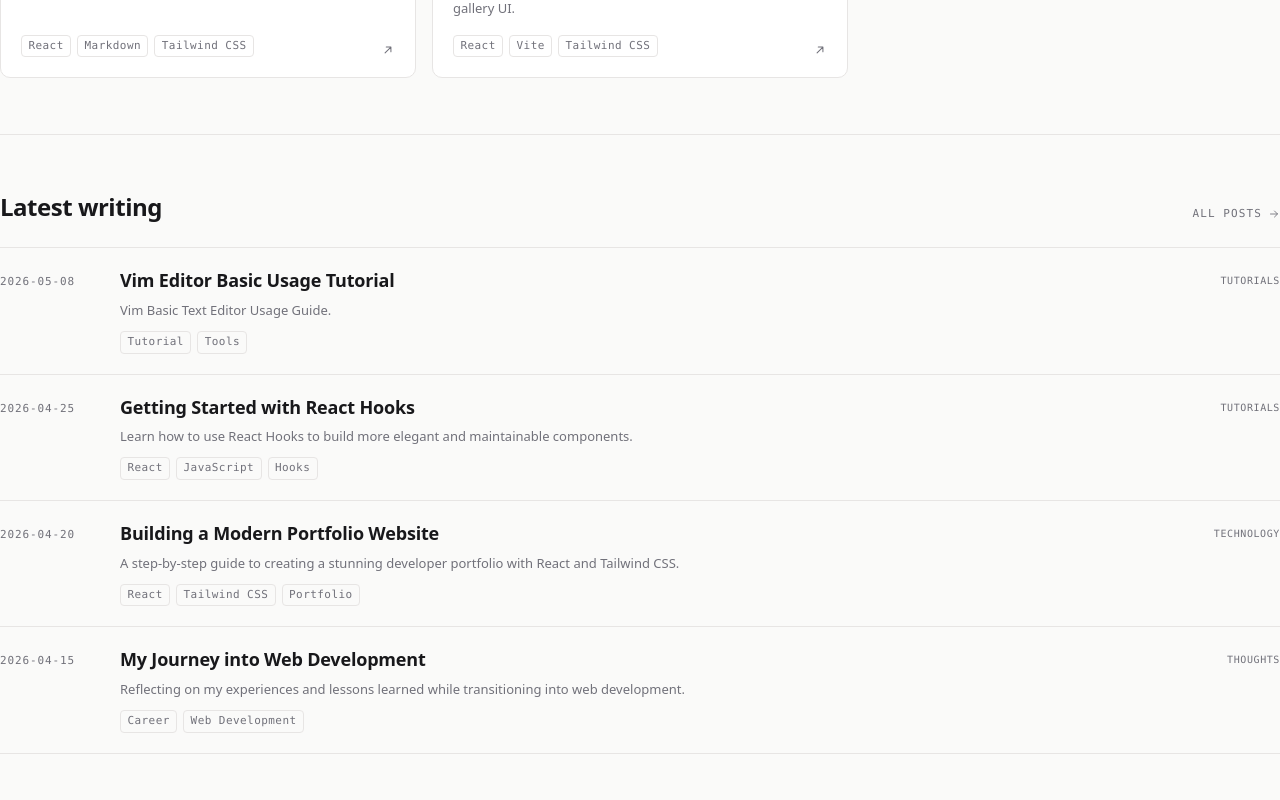
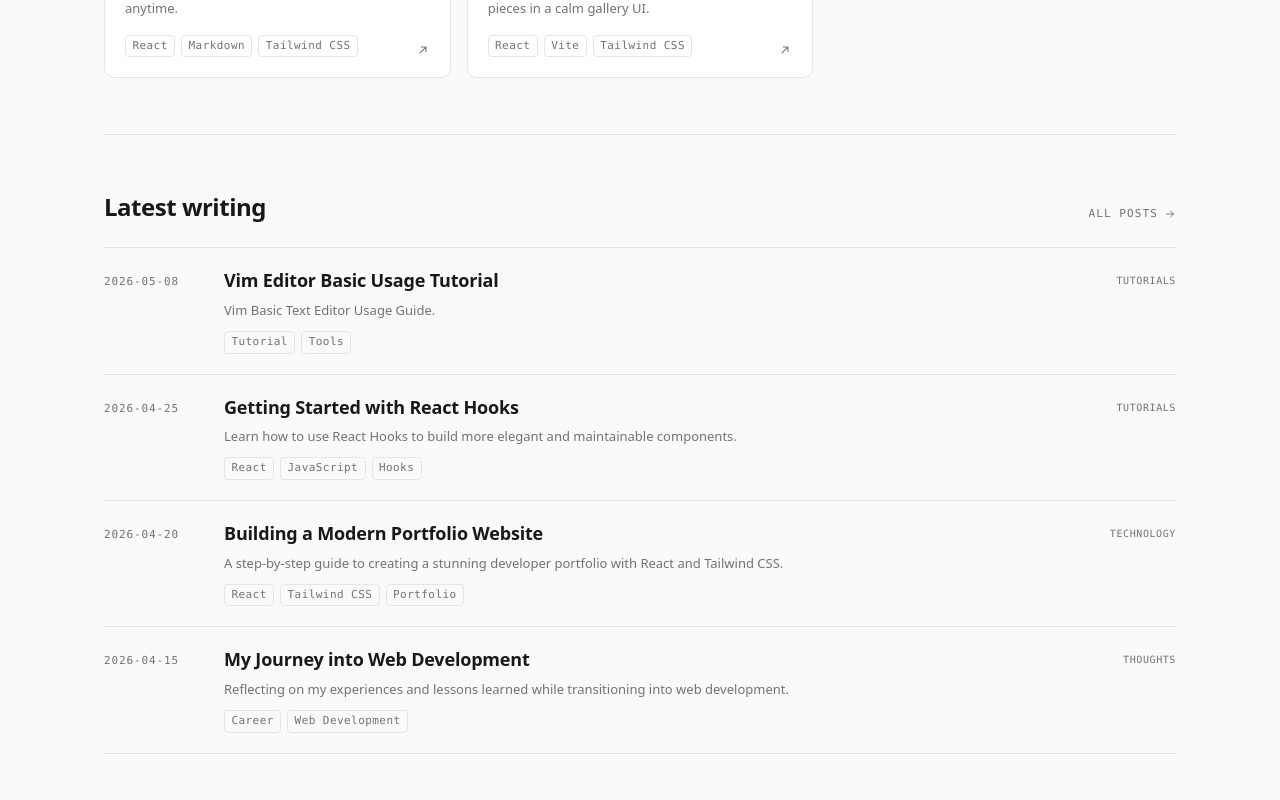
Before and after one commit to duan-deqing/duan-deqing.github.io, a React (Vite) app: page / in a window 1280 px wide. Shown: the part 1080-1880 px from the top of the page. Built offline with nearby package versions, Linux system fonts and the light colour scheme.

Commit message:
fix: 补全页面容器并消除文章区布局抖动

```diff
--- a/src/App.jsx
+++ b/src/App.jsx
@@ -44,7 +44,7 @@ export default function App() {
       <div className="flex min-h-screen flex-col bg-page text-ink">
         <ScrollToTop />
         <SiteHeader />
-        <main className="flex-1">
+        <main className="container-page flex-1">
           <Suspense fallback={<div className="container-page min-h-[50vh]" aria-hidden />}>
             <Routes>
               <Route path="/" element={<HomePage />} />
--- a/src/pages/HomePage.jsx
+++ b/src/pages/HomePage.jsx
@@ -31,15 +31,19 @@ function SectionHead({ title, href, linkLabel, t }) {
 
 export default function HomePage() {
   const { lang, t } = useLanguage()
-  const [posts, setPosts] = useState([])
+  const [posts, setPosts] = useState(null)
+  const [failed, setFailed] = useState(false)
 
   useEffect(() => {
     let cancelled = false
+    setPosts(null)
+    setFailed(false)
     ;(async () => {
       try {
         const allPosts = await getAllPosts(lang)
         if (!cancelled) setPosts(allPosts)
       } catch (error) {
+        if (!cancelled) setFailed(true)
         console.error('[HomePage] Failed to load posts:', error)
       }
     })()
@@ -66,7 +70,6 @@ export default function HomePage() {
         <ProjectGrid projects={projects} t={t} />
       </section>
 
-      {posts.length > 0 ? (
       <section className="border-t border-line py-12 sm:py-14">
         <SectionHead
           title={t({ en: 'Latest writing', zh: '最新文章' })}
@@ -74,13 +77,28 @@ export default function HomePage() {
           linkLabel={t({ en: 'All posts', zh: '全部文章' })}
           t={t}
         />
+        {posts === null && !failed ? (
+          <div className="border-t border-line" aria-hidden>
+            {Array.from({ length: 4 }).map((_, index) => (
+              <div key={index} className="h-[4.5rem] border-b border-line sm:h-[5rem]" />
+            ))}
+          </div>
+        ) : failed ? (
+          <p className="py-6 font-mono-ui text-xs text-muted">
+            {t({ en: 'Unable to load posts.', zh: '文章加载失败。' })}
+          </p>
+        ) : posts?.length === 0 ? (
+          <p className="py-6 font-mono-ui text-xs text-muted">
+            {t({ en: 'No posts yet.', zh: '暂无文章。' })}
+          </p>
+        ) : (
           <div className="border-t border-line">
             {posts.slice(0, 4).map((post) => (
               <PostRow key={post.slug} post={post} t={t} />
             ))}
           </div>
+        )}
       </section>
-      ) : null}
 
       <section className="border-t border-line py-12 sm:py-14">
         <SectionHead
```
Lines whose indentation alone changed are shown as unchanged.
